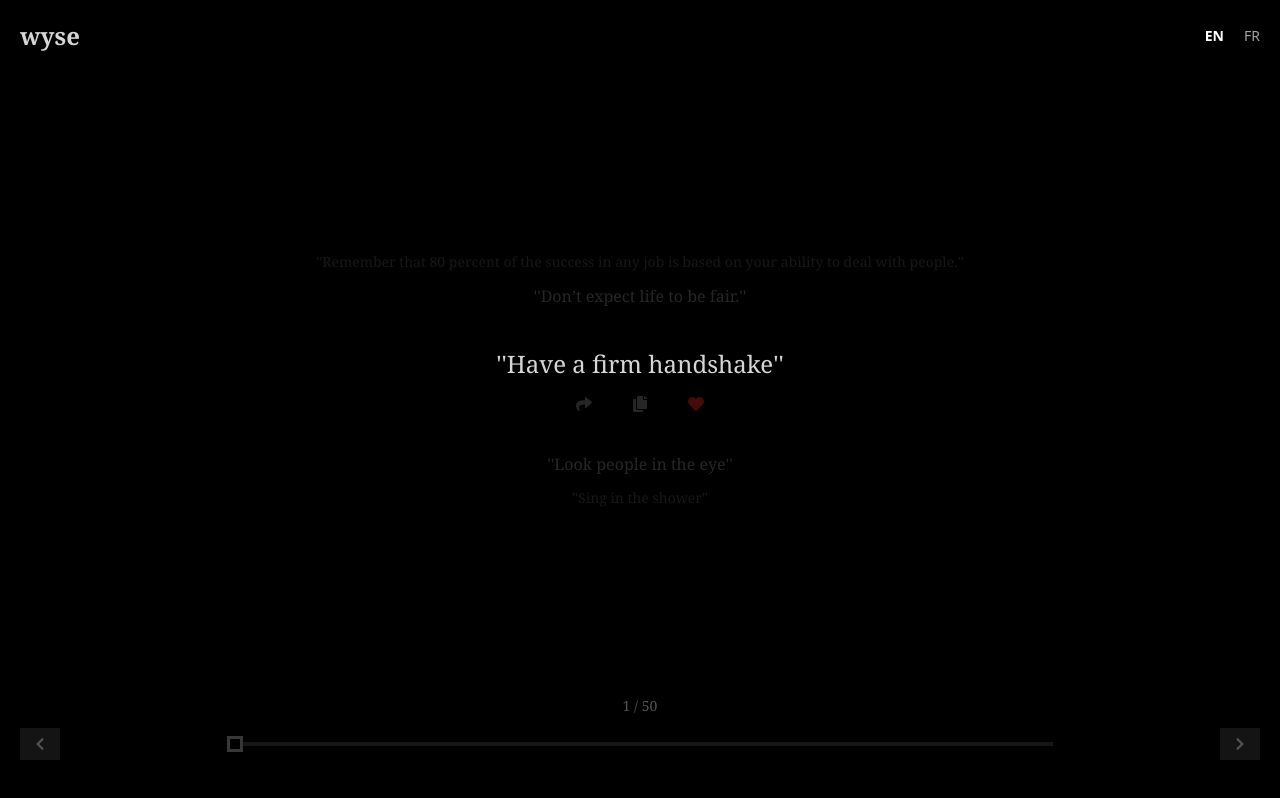
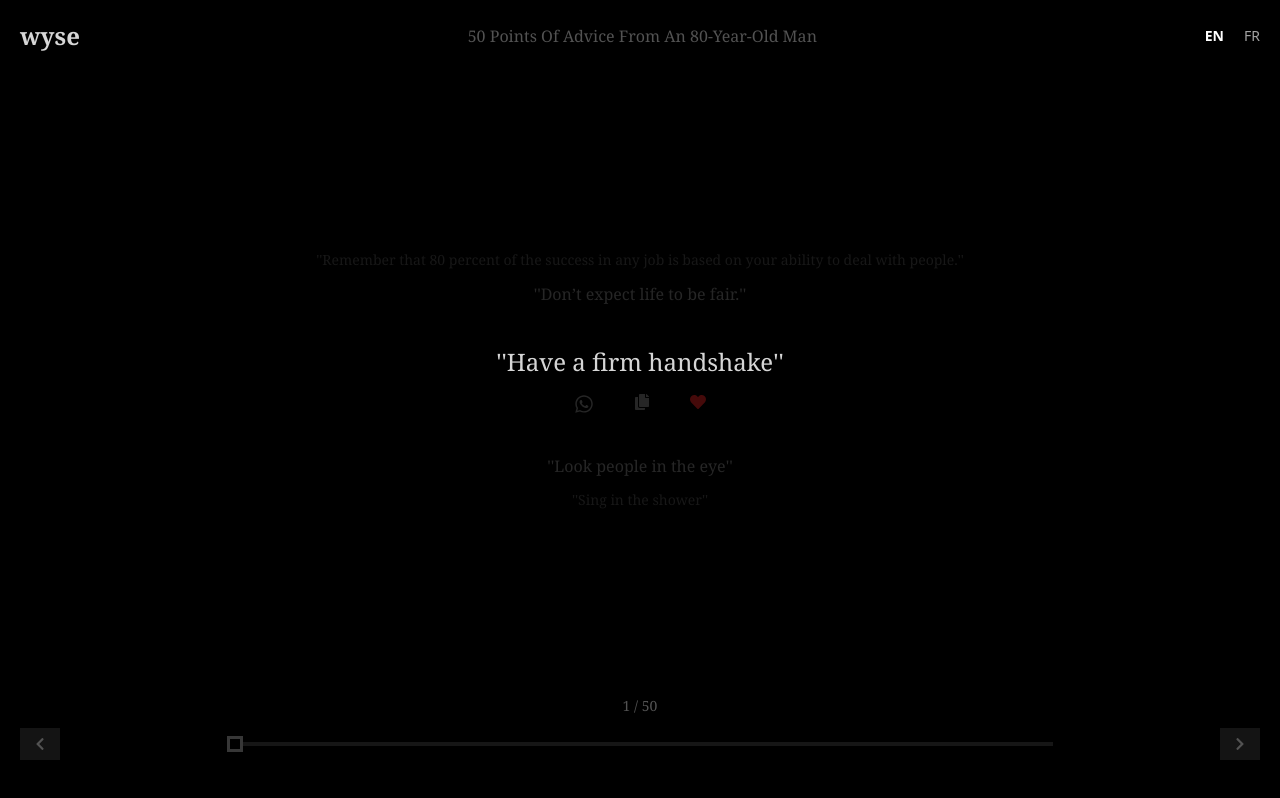
Before and after one commit to ethantaylan/wyse, a React (Vite) app: page /quotes in a window 1280 px wide. Built offline with nearby package versions, Linux system fonts and the light colour scheme.

Commit message:
feat: added copy and share

```diff
--- a/package.json
+++ b/package.json
@@ -21,6 +21,7 @@
     "react-dom": "^18.2.0",
     "react-icons": "^5.0.1",
     "react-router-dom": "^6.22.3",
+    "react-share": "^5.1.0",
     "react-transition-group": "^4.4.5"
   },
   "devDependencies": {
--- a/src/pages/quotes.tsx
+++ b/src/pages/quotes.tsx
@@ -4,9 +4,10 @@ import {
   FaChevronRight,
   FaCopy,
   FaHeart,
-  FaShare,
+  FaWhatsapp,
 } from "react-icons/fa";
 import { useNavigate } from "react-router-dom";
+import { WhatsappShareButton } from "react-share";
 import { SelectLangage } from "../components/select-langage";
 import { en } from "../constants/advices/en";
 import { fr } from "../constants/advices/fr";
@@ -15,6 +16,9 @@ import { useLangageState } from "../context";
 export const Quotes: FC = () => {
   const { langage } = useLangageState();
   const [index, setIndex] = useState<number>(0);
+
+  const [isCopyAlertShowing, setIsCopyAlertShowing] = useState<boolean>(false);
+
   const navigate = useNavigate();
 
   const quotes = langage === "fr" ? fr : en;
@@ -28,9 +32,18 @@ export const Quotes: FC = () => {
   const [accumulatedDelta, setAccumulatedDelta] = useState<number>(0);
   const scrollThreshold = 50;
 
+  const handleCopyQuote = () => {
+    navigator.clipboard.writeText(getQuoteAtIndex(index));
+
+    setIsCopyAlertShowing(true);
+  };
+
   useEffect(() => {
-    console.log(index);
-  }, [index]);
+    isCopyAlertShowing &&
+      setTimeout(() => {
+        setIsCopyAlertShowing(false);
+      }, 1000);
+  }, [isCopyAlertShowing]);
 
   const handleScroll = (event: React.WheelEvent<HTMLDivElement>) => {
     const delta = event.deltaY;
@@ -57,13 +70,18 @@ export const Quotes: FC = () => {
       className="h-screen w-screen p-5 font-serif flex flex-col"
       onWheel={handleScroll}
     >
-      <div className="flex justify-between">
+      <div className="flex items-center justify-between">
         <span
           onClick={() => navigate("/")}
           className="text-2xl font-bold cursor-pointer"
         >
           wyse
         </span>
+        <h2 className="text-base text-neutral-600">
+          {langage === "fr"
+            ? "50 Points de Conseils d'un Homme de 80 Ans"
+            : "50 Points Of Advice From An 80-Year-Old Man"}
+        </h2>
         <SelectLangage />
       </div>
 
@@ -75,7 +93,10 @@ export const Quotes: FC = () => {
             {q}
           </div>
 
-          <div className="flex text-base mt-3 items-center text-neutral-800 justify-center">
+          <div
+            onClick={() => setIndex(index === 0 ? 49 : index - 1)}
+            className="flex text-base mt-3 cursor-pointer items-center text-neutral-800 justify-center"
+          >
             {q}
             {index === 0 ? getQuoteAtIndex(49) : getQuoteAtIndex(index - 1)}
             {q}
@@ -86,13 +107,32 @@ export const Quotes: FC = () => {
             {getQuoteAtIndex(index)}
             {q}
             <div className="flex mt-4 gap-10">
-              <FaShare className="text-neutral-800 hover:text-white cursor-pointer text-base" />
-              <FaCopy className="text-neutral-800 hover:text-white cursor-pointer text-base" />
+              <WhatsappShareButton
+                url={`"${getQuoteAtIndex(index)}" - from ${
+                  langage === "fr"
+                    ? "50 Points de Conseils d'un Homme de 80 Ans"
+                    : "50 Points Of Advice From An 80-Year-Old Man"
+                }`}
+              >
+                <FaWhatsapp className="text-neutral-800 hover:text-white cursor-pointer text-xl" />
+              </WhatsappShareButton>
+              <FaCopy
+                onClick={handleCopyQuote}
+                className="text-neutral-800 hover:text-white cursor-pointer text-base"
+              />
+
               <FaHeart className="text-red-950 hover:text-red-600 cursor-pointer text-base" />
             </div>
+
+            {isCopyAlertShowing && (
+              <span className="text-primary text-xs">Copied !</span>
+            )}
           </div>
 
-          <div className="flex text-base items-center text-neutral-800 justify-center">
+          <div
+            onClick={() => setIndex(index === lastIndex ? 0 : index + 1)}
+            className="flex cursor-pointer text-base items-center text-neutral-800 justify-center"
+          >
             {q}
             {index === lastIndex
               ? getQuoteAtIndex(0)
@@ -121,6 +161,7 @@ export const Quotes: FC = () => {
           <span className="text-sm mb-3 -top-10 absolute text-neutral-600">
             {index + 1} / 50
           </span>
+
           <input
             onChange={(e: ChangeEvent<HTMLInputElement>) =>
               setIndex(+e.target.value)
```
Also changed, not shown: 2 other files (tests, documents, lock files or other folders).
